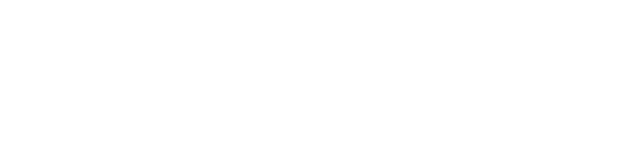
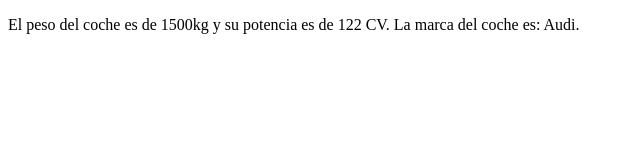
Before and after one commit to cristymiro/ejercicio7-JS-OB, a plain HTML site: page index.html in a window 1280 px wide. Shown: the whole page, without its empty margins (0-640 px from the left). Drawn offline with Linux system fonts and the light colour scheme.

Commit message:
segundo commit

```diff
--- /dev/null
+++ b/class.js
@@ -0,0 +1 @@
+import Coche from "./coche.js"
--- a/coche.js
+++ b/coche.js
@@ -3,5 +3,22 @@
         this.peso = peso;
         this.potencia = potencia;
         this.marca = marca;
+
     }
+    setMarca(marca){
+        this.marca = marca;
+    }
+
+    getMarca(marca){
+       return this.marca;
 }
+};
+
+
+const miCoche = new Coche(1500, 122,);
+miCoche.setMarca("Audi");
+miCoche.getMarca();
+document.getElementById('car').innerHTML = 'El peso del coche es de ' + miCoche.peso + 'kg ' + 'y su potencia es de ' + miCoche.potencia +' CV. ' + 'La marca del coche es: ' + miCoche.marca + '.';
+
+
+export default Coche;
--- a/index.html
+++ b/index.html
@@ -8,6 +8,6 @@
     <title>Ejercicio 7-JS-OB</title>
 </head>
 <body>
-
+    <p id="car"></p>
 </body>
 </html>
```
